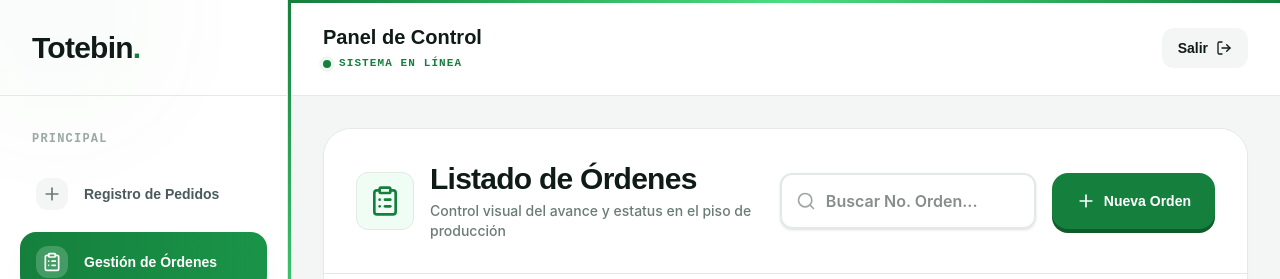
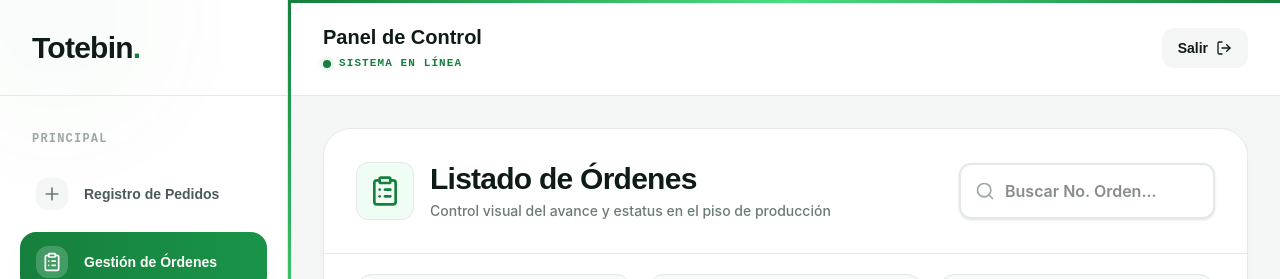
Before and after one commit to CaracheoAdan/servicio-al-cliente-frontend, a React (Vite) app: page /orders in a window 1280 px wide. Shown: the top 279 px of the page. Built offline with nearby package versions, Linux system fonts and the light colour scheme; no server answers; sample sign-in values are in the browser's storage.

Commit message:
fix: Eliminar botón de nueva orden en listado (es solo vista)

```diff
--- a/src/features/orders/pages/OrderListPage.tsx
+++ b/src/features/orders/pages/OrderListPage.tsx
@@ -1,6 +1,6 @@
 import React, { useState, useEffect } from 'react';
 import { useNavigate } from 'react-router-dom';
-import { ClipboardList, Plus, Edit2, Trash2, Search, X, CheckCircle2, Clock, Inbox, Tag } from 'lucide-react';
+import { ClipboardList, Edit2, Trash2, Search, X, CheckCircle2, Clock, Inbox, Tag } from 'lucide-react';
 import { orderService } from '../../../shared/api/orderService';
 import toast from 'react-hot-toast';
 import { api } from '../../../shared/api/axiosInstance';
@@ -150,12 +150,6 @@ export function OrderListPage() {
               </p>
             )}
           </div>
-          <button
-            onClick={() => navigate('/orders/new')}
-            className="bg-[#15803D] hover:bg-[#116932] disabled:opacity-60 text-white px-6 py-3.5 rounded-2xl font-display font-bold shadow-[0_4px_0_#0F5C2A] active:shadow-[0_0px_0_#0F5C2A] active:translate-y-1 transition-all flex items-center justify-center gap-2 text-sm whitespace-nowrap"
-          >
-            <Plus className="w-5 h-5" /> Nueva Orden
-          </button>
         </div>
       </div>
 
```
